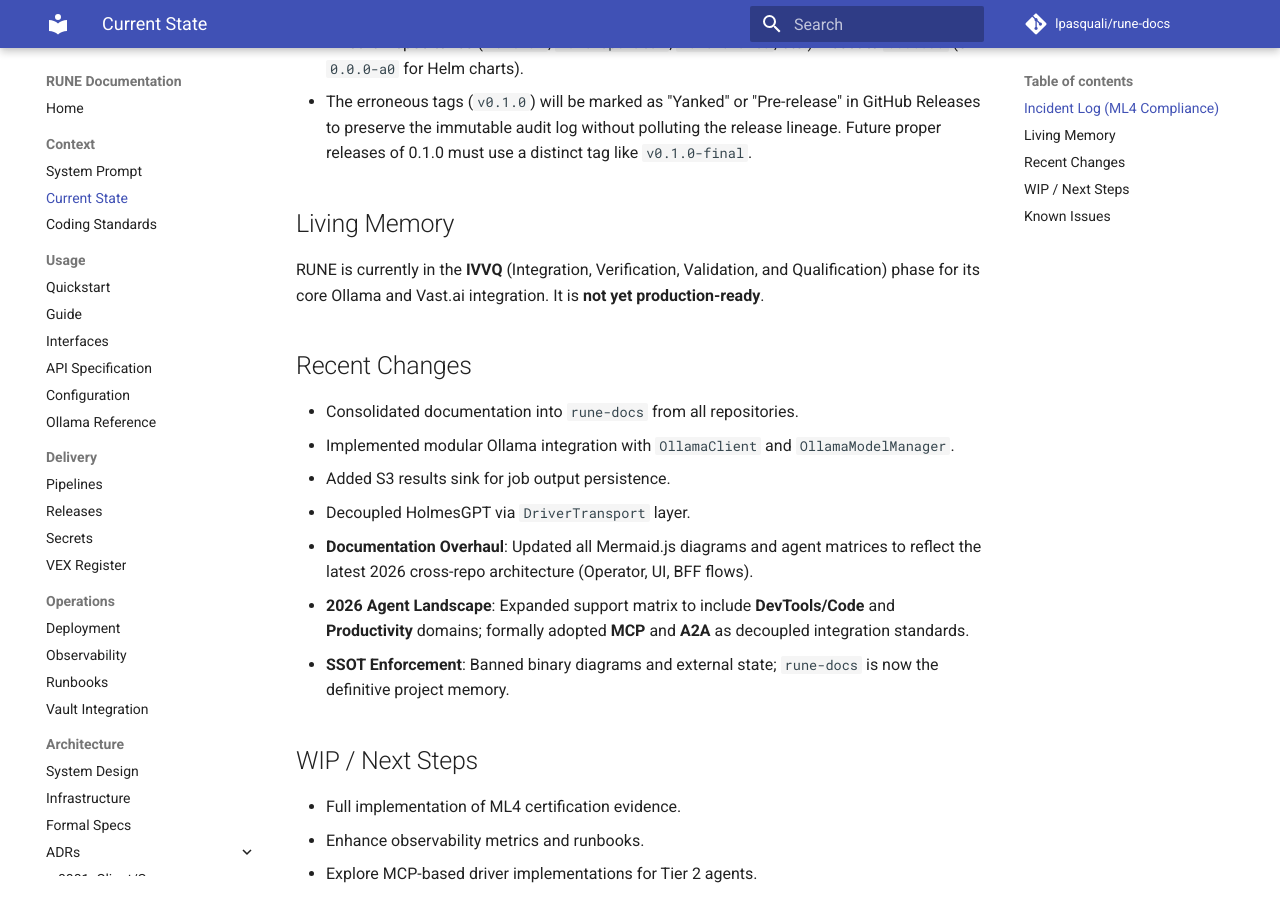
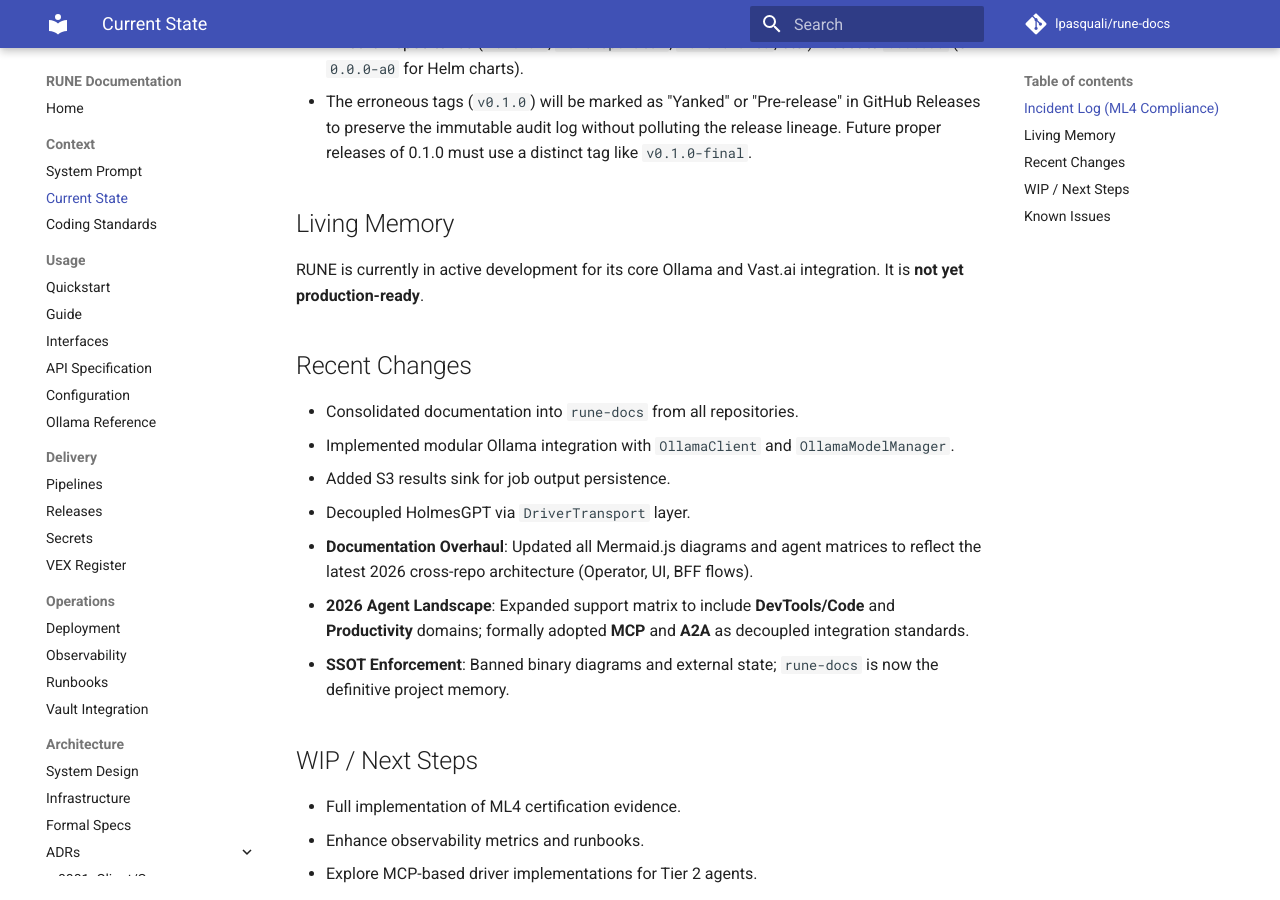
Before and after one commit to lpasquali/rune-docs, an MkDocs documentation site: the page built from docs/context/CURRENT_STATE.md, in a window 1280 px wide and 900 px high, scrolled down 319 px. Built offline with MkDocs 1.6.1 and Material for MkDocs 9.7.7, drawn with Linux system fonts in a browser that asks for light colours; comment, search, counter and statistics services are not loaded.

Commit message:
docs: remove IVVQ acronym and state active development

```diff
--- a/docs/context/CURRENT_STATE.md
+++ b/docs/context/CURRENT_STATE.md
@@ -10,7 +10,7 @@
 
 ## Living Memory
 
-RUNE is currently in the **IVVQ** (Integration, Verification, Validation, and Qualification) phase for its core Ollama and Vast.ai integration. It is **not yet production-ready**.
+RUNE is currently in active development for its core Ollama and Vast.ai integration. It is **not yet production-ready**.
 
 
 ## Recent Changes
```
